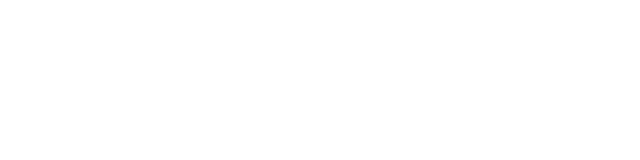
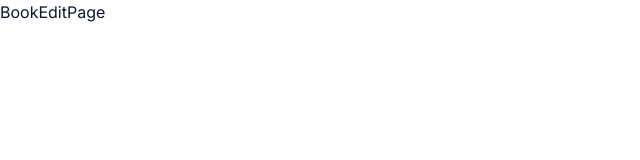
Before and after one commit to BrunoAccorsi/books-app, a React (Create React App) app: page /book-edit/1 in a window 1280 px wide. Before the commit this address had no page. Shown: the top 160 px of the page, without its empty margins (0-640 px from the left). Built offline with nearby package versions, Linux system fonts and the light colour scheme.

Commit message:
feat(routes): added routes for all pages

```diff
--- a/src/App.js
+++ b/src/App.js
@@ -3,6 +3,8 @@ import AuthProvider from './Context/AuthContext';
 import './global.css';
 import HomePage from './pages/HomePage';
 import LoginPage from './pages/LoginPage';
+import BookPage from './pages/BookPage';
+import BookEditPage from './pages/BookEditPage';
 
 function App() {
   return (
@@ -11,6 +13,8 @@ function App() {
         <Routes>
           <Route path="/" element={<HomePage />} />
           <Route path="/login" element={<LoginPage />} />
+          <Route path="/book/:id" element={<BookPage />} />
+          <Route path="/book-edit/:id" element={<BookEditPage />} />
         </Routes>
       </AuthProvider>
     </Router>
--- /dev/null
+++ b/src/pages/BookEditPage.js
@@ -0,0 +1,9 @@
+import React from 'react';
+import { useParams } from 'react-router-dom';
+
+const BookEditPage = () => {
+  const { id } = useParams();
+  return <div>BookEditPage</div>;
+};
+
+export default BookEditPage;
--- /dev/null
+++ b/src/pages/BookPage.js
@@ -0,0 +1,9 @@
+import React from 'react';
+import { useParams } from 'react-router-dom';
+
+const BookPage = () => {
+  const { id } = useParams();
+  return <div>BookPage</div>;
+};
+
+export default BookPage;
```
